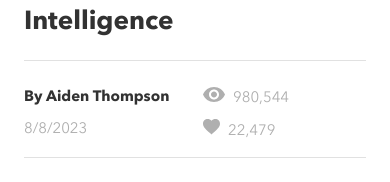
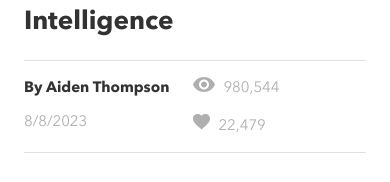
Before and after one commit to nicmart-dev/brainflix, a React (Create React App) app: page / in a window 390 px wide. Shown: the part 396-578 px from the top of the page. Built offline with nearby package versions, Linux system fonts and the light colour scheme.

Commit message:
refactor to support tablet layout

```diff
--- a/src/App.scss
+++ b/src/App.scss
@@ -59,7 +59,7 @@ h2 {
 }
 
 //use as sub header
-h2 {
+h3 {
   font-weight: $subheader-font-weight;
   font-size: $subheader-font-size;
   line-height: $subheader-line-height;
--- a/src/components/VideoDetails/VideoDetails.jsx
+++ b/src/components/VideoDetails/VideoDetails.jsx
@@ -6,20 +6,21 @@ import likesIcon from "../../assets/icons/likes.svg";
 function VideoDetails() {
   return (
     <article className="video-details">
-      <h1 className="video-details__title">
-        The Future of Artificial Intelligence
-      </h1>
+      <h1>The Future of Artificial Intelligence</h1>
       <div className="video-details__metadata-container">
-        <h2 className="video-details__channel">By Aiden Thompson</h2>
+        <div className="video-details__channel-container">
+          <span className="video-details__channel">By Aiden Thompson</span>
+          <span className="video-details__date">8/8/2023</span>
+        </div>
         <div className="video-details__stats-container">
-          <img src={viewsIcon} alt="views icon" />
-          <span className="video-details__views">980,544</span>
-        </div>
-        <span className="video-details__date">8/8/2023</span>
-
-        <div className="video-details__stats-container">
-          <img src={likesIcon} alt="likes icon" />
-          <span className="video-details__likes">22,479</span>
+          <div>
+            <img src={viewsIcon} alt="views icon" />
+            <span className="video-details__views">980,544</span>
+          </div>
+          <div>
+            <img src={likesIcon} alt="likes icon" />
+            <span className="video-details__likes">22,479</span>
+          </div>
         </div>
       </div>
       <p className="video-details__description">
--- a/src/components/VideoDetails/VideoDetails.scss
+++ b/src/components/VideoDetails/VideoDetails.scss
@@ -2,22 +2,23 @@
 @use "../../styles/partials/mixins" as *;
 
 .video-details {
-  &__title {
-  }
-
   &__metadata-container {
     display: flex;
-    flex-wrap: wrap;
     align-items: center;
+    gap: $padding-between-components;
     @include line-divider(topbottom);
     @include spacing-between-components(topbottom);
   }
-  &__metadata-container > * {
-    flex-basis: 50%; // Arrange 2 items per row
+  &__channel-container,
+  &__stats-container {
+    display: flex;
+    flex-direction: column;
+    gap: $padding-between-components;
   }
 
   &__channel {
     text-wrap: nowrap;
+    font-weight: $bold;
   }
   &__date {
     color: $color-primary-silver;
```
